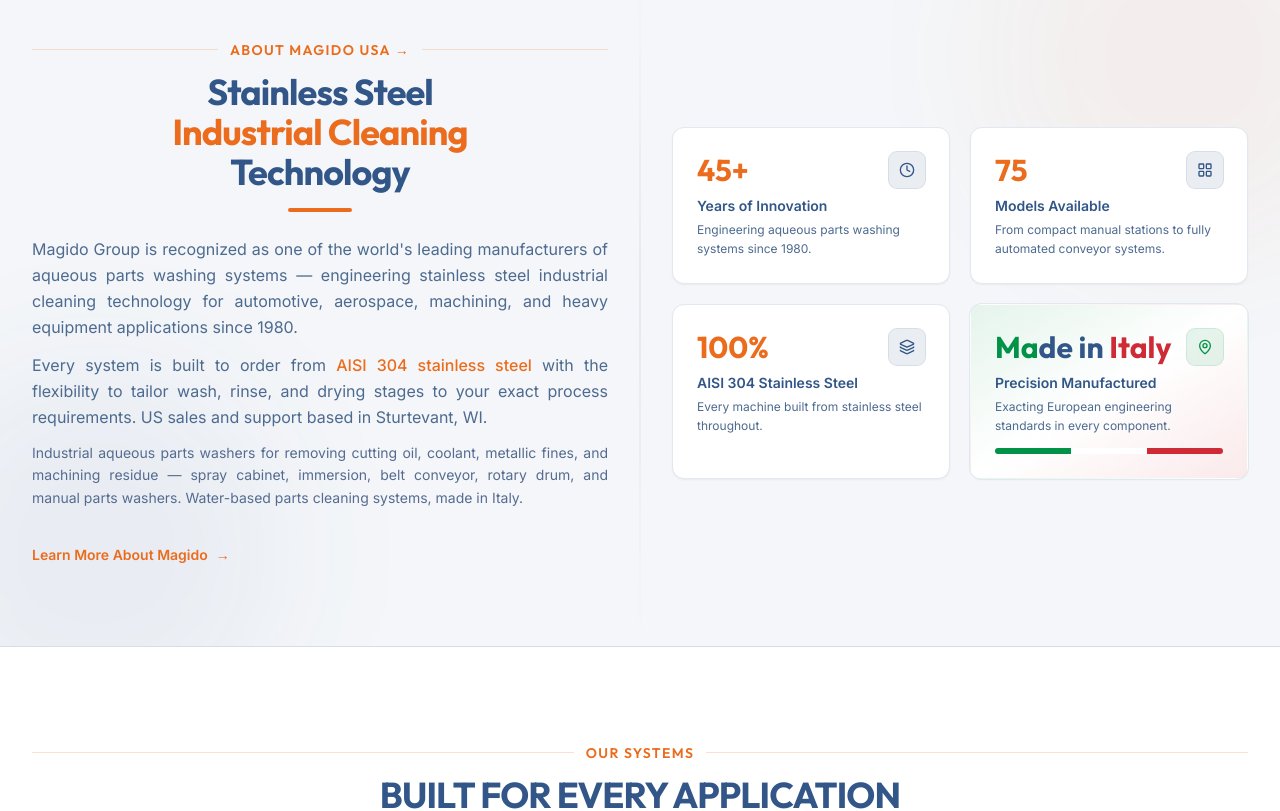
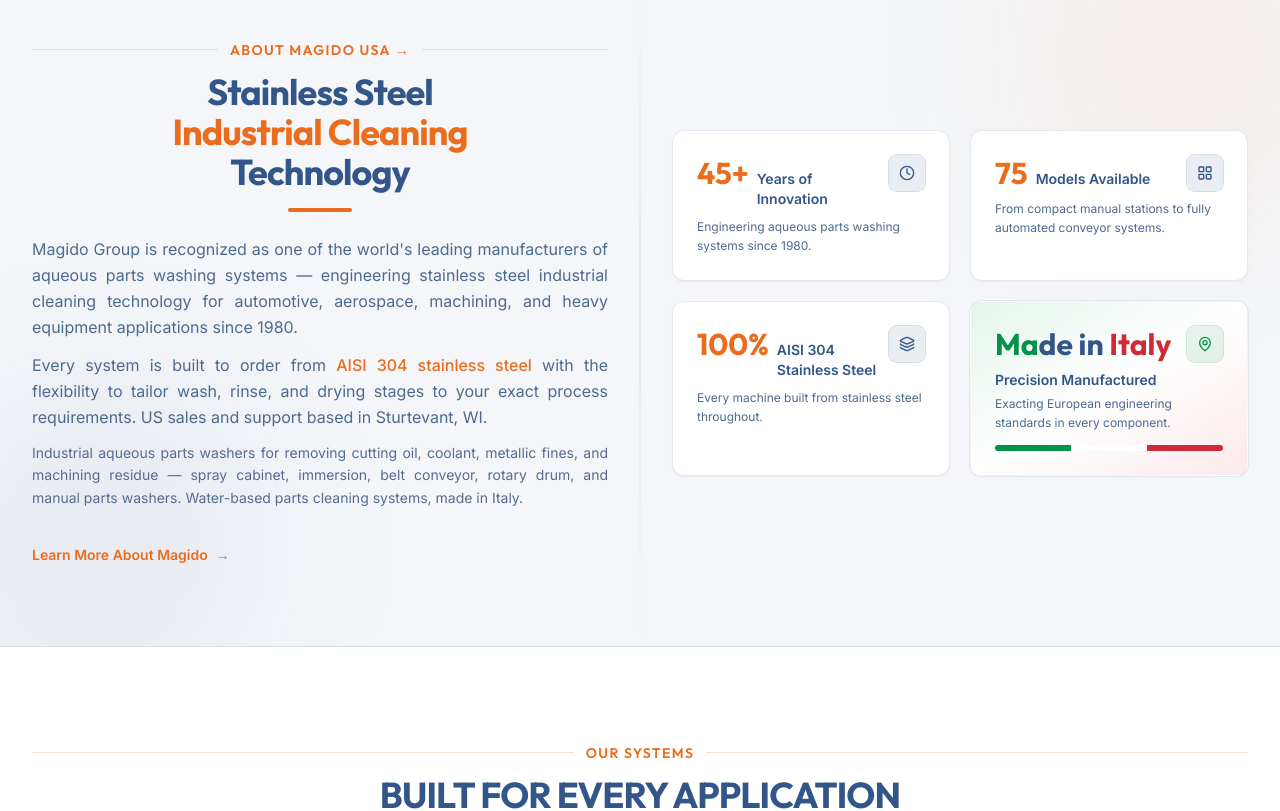
Before and after one commit to JasonBee99/MagidoUSA, a Next.js app: page / in a window 1280 px wide. Shown: the part 820-1631 px from the top of the page. Built offline with nearby package versions, Linux system fonts and the light colour scheme.

Commit message:
Phase 23: stat cards — value and label on same line, Italian card unchanged

```diff
--- a/src/app/page.tsx
+++ b/src/app/page.tsx
@@ -101,24 +101,19 @@
                       : 'border-[var(--color-card-border)]'
                   }`}
                 >
+                  {stat.italian ? (
+                    /* ── Made in Italy card — unchanged ── */
+                    <>
                       <div className="flex items-start justify-between gap-2">
-                    <div className={`font-display text-2xl font-bold sm:text-3xl ${stat.italian ? '' : 'text-magido-orange'}`}>
-                      {stat.italian ? (
+                        <div className="font-display text-2xl font-bold sm:text-3xl">
                           <span>
                             <span className="text-[#009246]">Ma</span>
                             <span className="text-[var(--color-text)]">de </span>
                             <span className="text-[var(--color-text)]">in </span>
                             <span className="text-[#CE2B37]">Italy</span>
                           </span>
-                      ) : (
-                        stat.value
-                      )}
                         </div>
-                    <div className={`flex h-9 w-9 flex-shrink-0 items-center justify-center rounded-lg ring-1 ${
-                      stat.italian
-                        ? 'bg-[#009246]/10 text-[#009246] ring-[#009246]/20'
-                        : 'bg-magido-blue/10 text-magido-blue ring-magido-blue/20'
-                    }`}>
+                        <div className="flex h-9 w-9 flex-shrink-0 items-center justify-center rounded-lg bg-[#009246]/10 text-[#009246] ring-1 ring-[#009246]/20">
                           {stat.icon}
                         </div>
                       </div>
@@ -128,12 +123,32 @@
                       <div className="mt-1 text-xs leading-relaxed text-[var(--color-text-secondary)]">
                         {stat.description}
                       </div>
-                  {stat.italian && (
                       <div className="mt-3 flex h-1.5 overflow-hidden rounded-full">
                         <div className="flex-1 bg-[#009246]" />
                         <div className="flex-1 bg-white" />
                         <div className="flex-1 bg-[#CE2B37]" />
                       </div>
+                    </>
+                  ) : (
+                    /* ── Standard stat card — value + label on same line ── */
+                    <>
+                      <div className="flex items-start justify-between gap-2">
+                        <div className="flex items-baseline gap-2">
+                          <span className="font-display text-2xl font-bold text-magido-orange sm:text-3xl">
+                            {stat.value}
+                          </span>
+                          <span className="text-sm font-semibold text-[var(--color-text)]">
+                            {stat.label}
+                          </span>
+                        </div>
+                        <div className="flex h-9 w-9 flex-shrink-0 items-center justify-center rounded-lg bg-magido-blue/10 text-magido-blue ring-1 ring-magido-blue/20">
+                          {stat.icon}
+                        </div>
+                      </div>
+                      <div className="mt-2 text-xs leading-relaxed text-[var(--color-text-secondary)]">
+                        {stat.description}
+                      </div>
+                    </>
                   )}
                 </div>
               ))}
```
Lines whose indentation alone changed are shown as unchanged.
